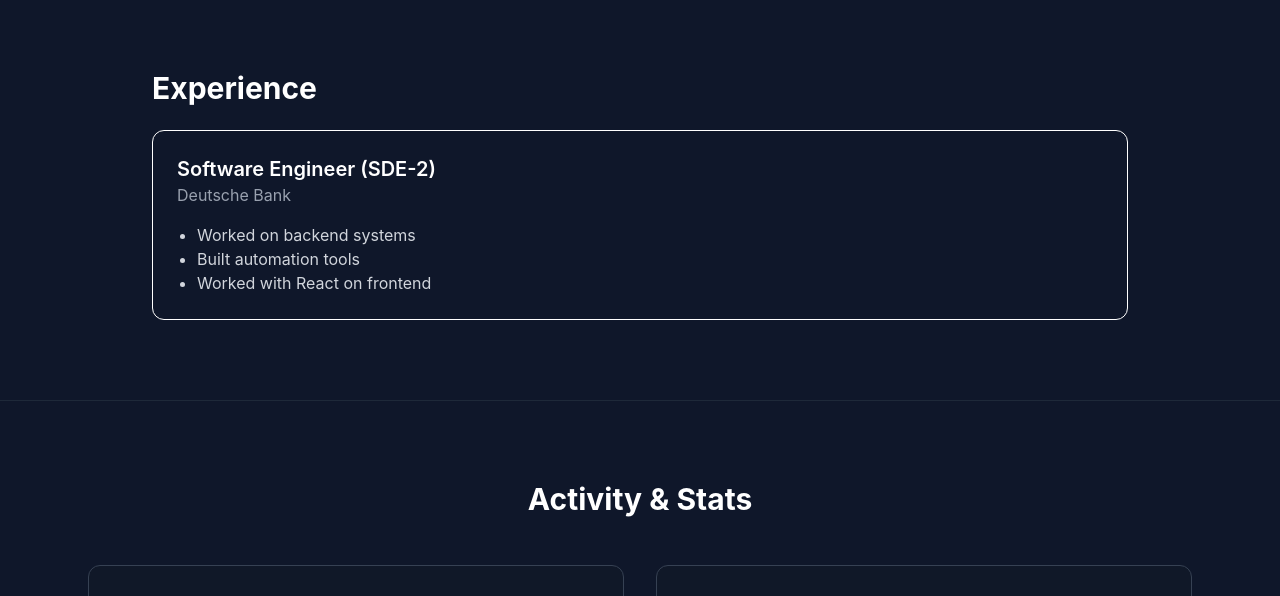
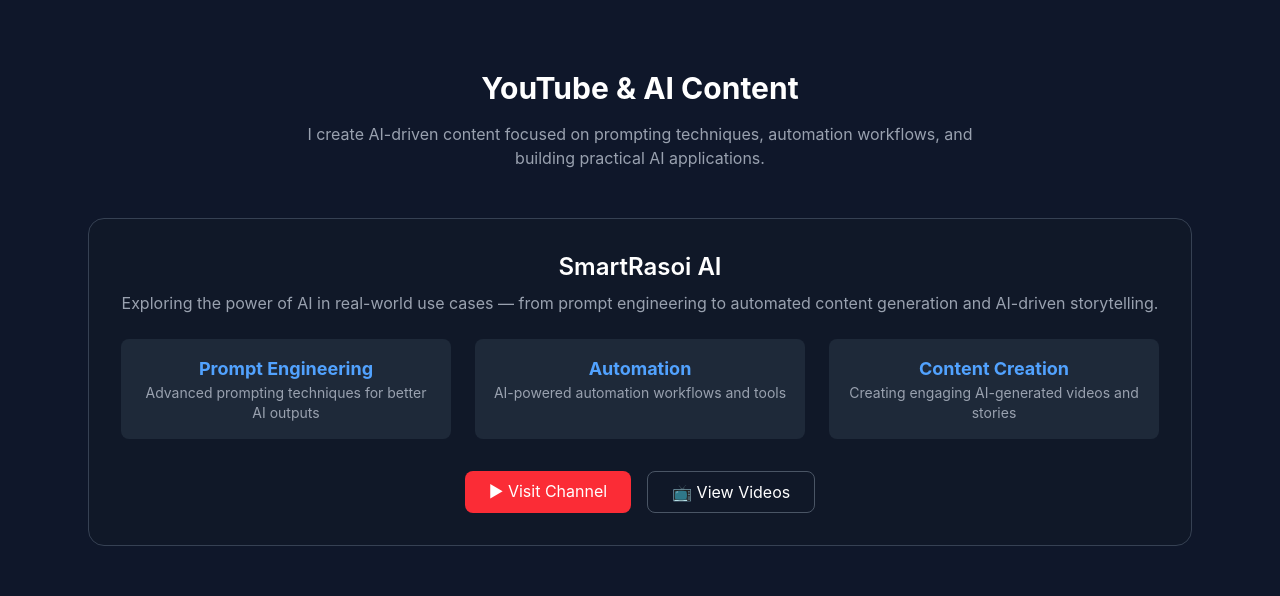
Before and after one commit to divyanshu1150/portfolio, a React (Vite) app in the folder portfolio/: page / in a window 1280 px wide. Shown: the part 1816-2412 px from the top of the page. Built offline with nearby package versions, Linux system fonts and the light colour scheme.

Commit message:
added youtube channel

```diff
--- a/portfolio/src/App.jsx
+++ b/portfolio/src/App.jsx
@@ -5,6 +5,7 @@
 import Profiles from "./components/Profiles";
 import Contact from "./components/Contact";
 import Stats from "./components/Stats";
+import YouTube from "./components/YouTube";
 
 export default function App() {
   return (
@@ -12,6 +13,7 @@
       <Hero />
       <About />
       <Projects />
+      <YouTube />
       <Experience />
       <Stats />
       <Profiles />
--- /dev/null
+++ b/portfolio/src/components/YouTube.jsx
@@ -0,0 +1,89 @@
+export default function YouTube() {
+  return (
+    <section className="py-20 border-b border-gray-800">
+      <div className="max-w-6xl mx-auto px-6 text-center">
+
+        {/* Heading */}
+        <h2 className="text-3xl font-bold mb-4">
+          YouTube & AI Content
+        </h2>
+
+        <p className="text-gray-400 mb-12 max-w-2xl mx-auto">
+          I create AI-driven content focused on prompting techniques, automation workflows,
+          and building practical AI applications.
+        </p>
+
+        {/* Main Card */}
+        <div className="bg-gray-900 p-8 rounded-2xl border border-gray-700">
+
+          {/* Channel Info */}
+          <h3 className="text-2xl font-semibold mb-2">
+            SmartRasoi AI
+          </h3>
+
+          <p className="text-gray-400 mb-6">
+            Exploring the power of AI in real-world use cases — from prompt engineering
+            to automated content generation and AI-driven storytelling.
+          </p>
+
+          {/* Highlights */}
+          <div className="grid md:grid-cols-3 gap-6 mb-8">
+
+            <div className="bg-gray-800 p-4 rounded-lg">
+              <p className="text-blue-400 font-bold text-lg">
+                Prompt Engineering
+              </p>
+              <p className="text-sm text-gray-400">
+                Advanced prompting techniques for better AI outputs
+              </p>
+            </div>
+
+            <div className="bg-gray-800 p-4 rounded-lg">
+              <p className="text-blue-400 font-bold text-lg">
+                Automation
+              </p>
+              <p className="text-sm text-gray-400">
+                AI-powered automation workflows and tools
+              </p>
+            </div>
+
+            <div className="bg-gray-800 p-4 rounded-lg">
+              <p className="text-blue-400 font-bold text-lg">
+                Content Creation
+              </p>
+              <p className="text-sm text-gray-400">
+                Creating engaging AI-generated videos and stories
+              </p>
+            </div>
+
+          </div>
+
+          {/* CTA Buttons */}
+          <div className="flex justify-center gap-4 flex-wrap">
+
+            <a
+              href="https://www.youtube.com/@SmartRasoiAI"
+              target="_blank"
+              rel="noopener noreferrer"
+              className="bg-red-500 px-6 py-2 rounded-lg hover:bg-red-600 transition"
+            >
+              ▶ Visit Channel
+            </a>
+
+            <a
+              href="https://www.youtube.com/@SmartRasoiAI/videos"
+              target="_blank"
+              rel="noopener noreferrer"
+              className="border border-gray-600 px-6 py-2 rounded-lg hover:bg-gray-800 transition"
+            >
+              📺 View Videos
+            </a>
+
+          </div>
+
+        </div>
+
+      </div>
+    </section>
+  );
+}
```
